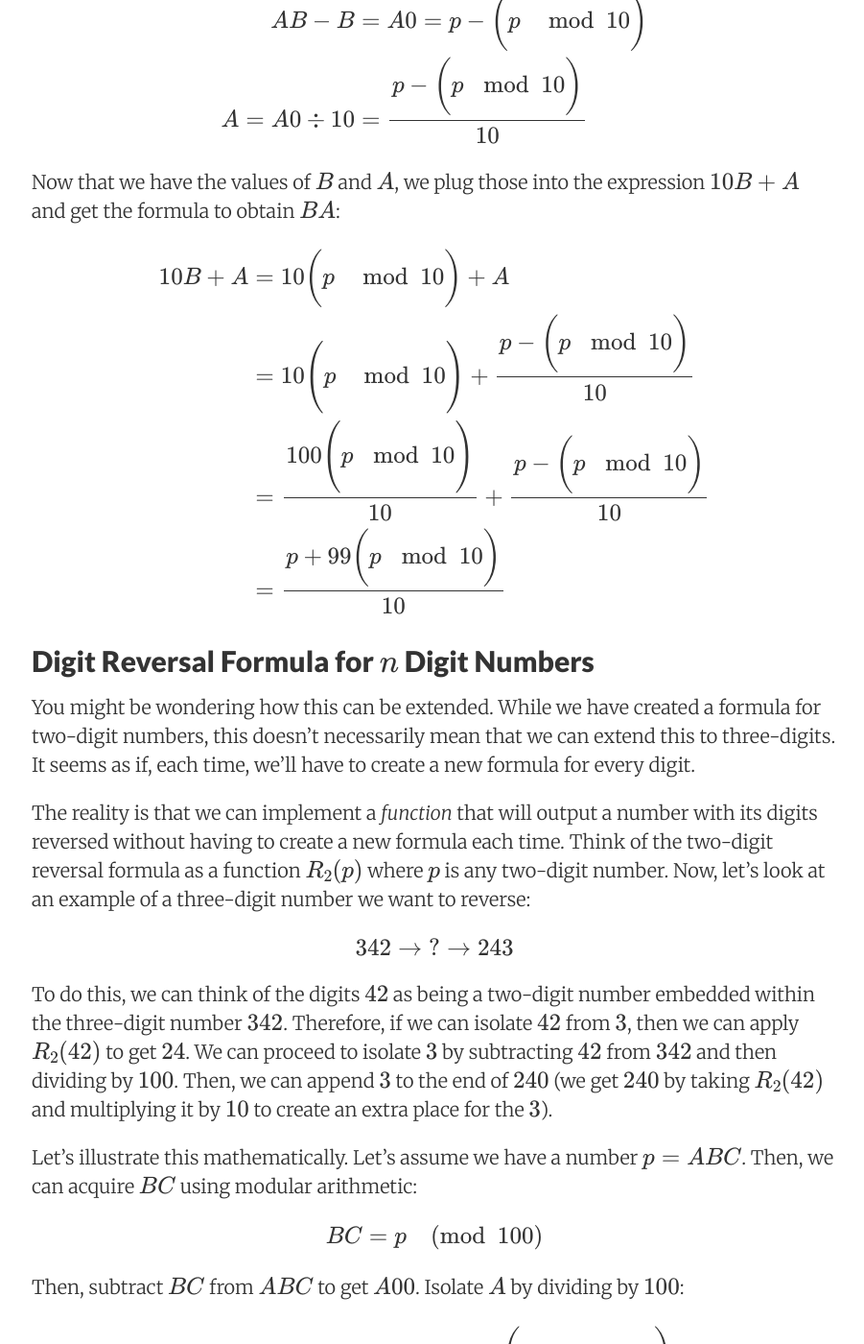
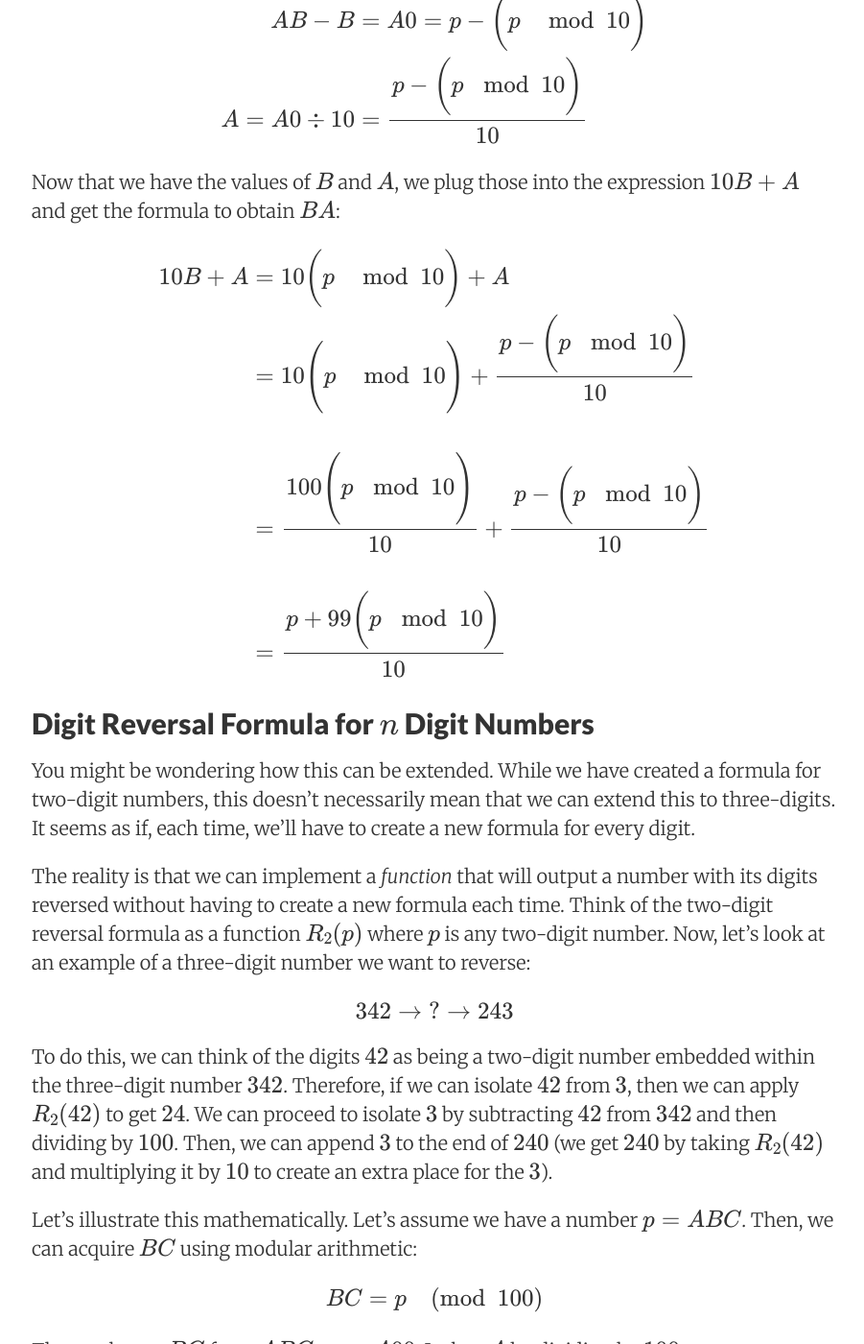
Before and after one commit to m4rtyr/m4rtyr.github.io, a Jekyll site: the page built from _posts/2019-12-19-recursive-digit-reversal-formula.md, in a window 1280 px wide and 1400 px high, scrolled down 1296 px. Shown: the whole window at 96% size, without its empty margins (187-1088 px from the left). Built offline with Jekyll 4.4.1, drawn with Linux system fonts in a browser that asks for light colours; formulas are drawn with MathJax 3; some of the changed text lies outside the part shown.

```diff
--- a/_posts/2019-12-19-recursive-digit-reversal-formula.md
+++ b/_posts/2019-12-19-recursive-digit-reversal-formula.md
@@ -2,7 +2,7 @@
 layout: post
 title: Recursive Digit Reversal Formula
 date: 2019-12-19 15:23:45
-summary: A mathematical formula for reversing digits
+summary: A mathematical formula for reversing digits.
 categories: math computer-science
 ---
 
@@ -49,7 +49,9 @@ $$10B + A$$ and get the formula to obtain $$BA$$:
 $$\begin{align}
 10B + A & = 10\biggr(p\mod{10}\biggr) + A \\
 & = 10\Biggr(p\mod{10}\Biggr) + \frac{p - \bigg(p\mod{10}\bigg)}{10} \\
+\\
 & = \frac{100\Biggr(p\mod{10}\Biggr)}{10} + \frac{p - \bigg(p\mod{10}\bigg)}{10} \\
+\\
 & = \frac{p + 99\biggl(p\mod{10}\biggl)}{10}
 \end{align}$$
 
@@ -84,6 +86,7 @@ Then, subtract $$BC$$ from $$ABC$$ to get $$A00$$. Isolate $$A$$ by dividing by
 
 $$\begin{align}
 ABC - BC & = A00 = p - \biggl(p\mod{100}\biggl) \\
+\\
 A = A00 \div 100 & = \frac{p - \biggl(p\mod{100}\biggl)}{100}
 \end{align}$$
 
```
